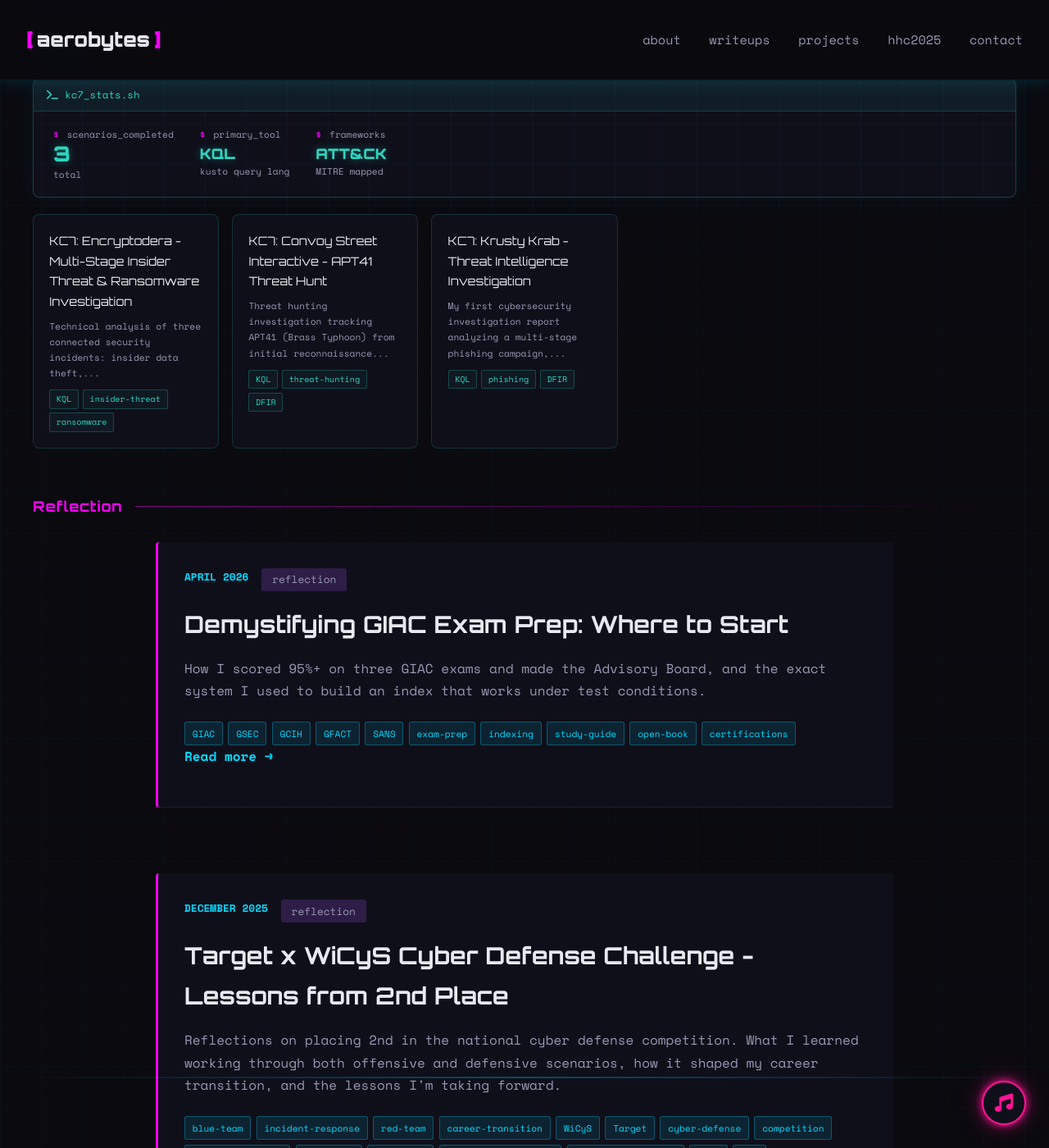
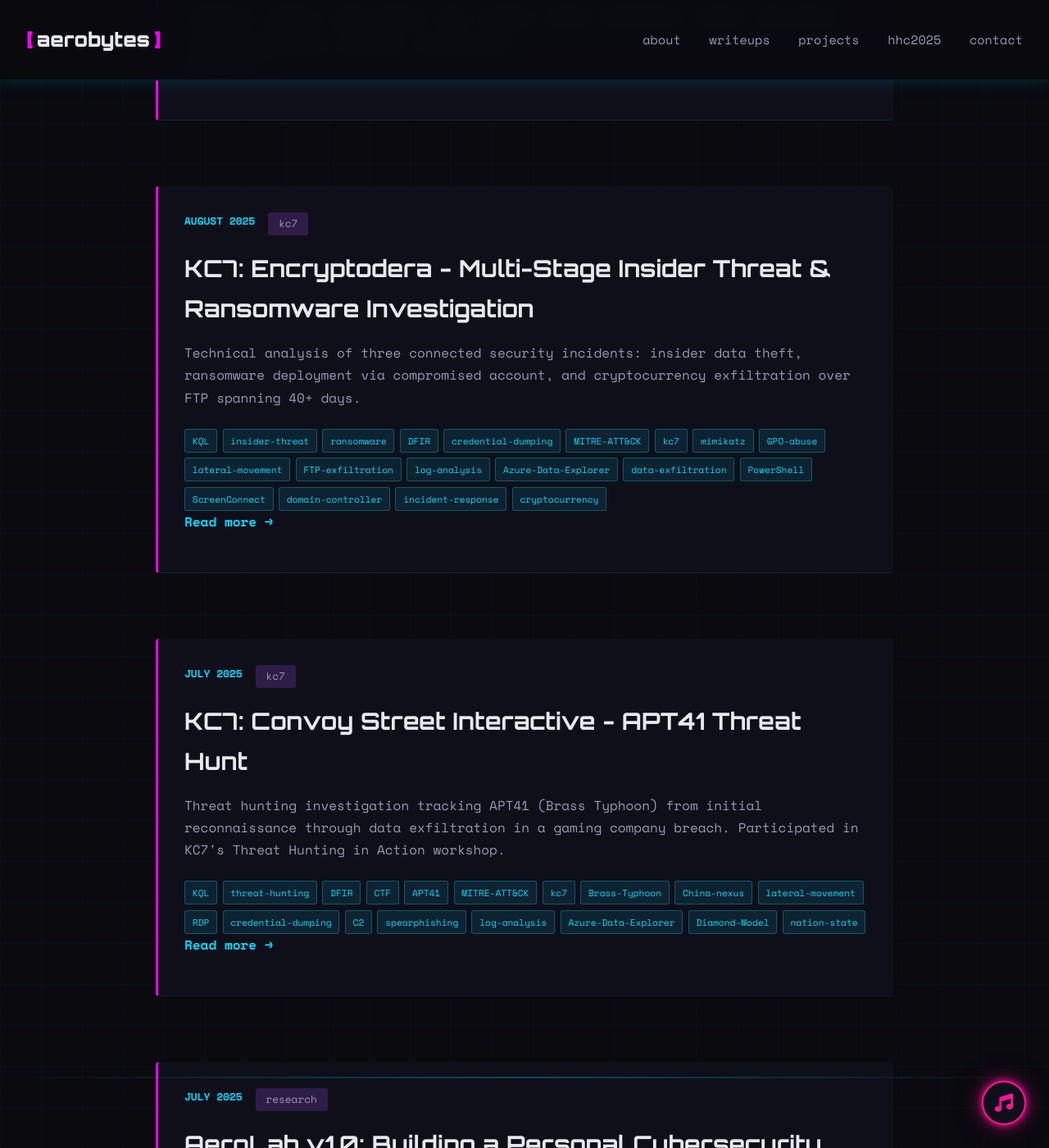
Before and after one commit to Aeronique/aerobytes-site, a Jekyll site: the page built from writeups.html, in a window 1280 px wide and 1400 px high, scrolled down 10827 px. Shown: the whole window at 82% size. Built offline with Jekyll 4.4.1, drawn with Linux system fonts in a browser that asks for light colours; some of the changed text lies outside the part shown.

Commit message:
fix broken stuff

```diff
--- a/assets/js/script.js
+++ b/assets/js/script.js
@@ -531,6 +531,19 @@ document.addEventListener('DOMContentLoaded', function() {
                 // Update active nav state
                 updateActiveNavLink(href);
 
+                // Re-execute any inline <script> tags from the new page
+                // (innerHTML swap doesn't run scripts; this does, safely skipping Aerotunes)
+                currentMain.querySelectorAll('script').forEach(function(oldScript) {
+                    var s = document.createElement('script');
+                    if (oldScript.src) {
+                        s.src = oldScript.src;
+                    } else {
+                        s.textContent = oldScript.textContent;
+                    }
+                    document.head.appendChild(s);
+                    document.head.removeChild(s);
+                });
+
                 // Re-initialize page scripts
                 reinitPage();
             })
--- a/writeups.html
+++ b/writeups.html
@@ -469,8 +469,38 @@ permalink: /writeups/
             <span class="prompt">$</span> showing <span id="wuResultSpan">all writeups</span>
         </div>
 
+        <!-- ====== ALL (chronological) ====== -->
+        <div class="wu-section" id="sec-all">
+            <div class="writeups-list">
+                {% for post in site.posts %}
+                <div class="writeup-item" data-type="{{ post.category }}" data-s="{{ post.title | downcase }} {{ post.tags | join: ' ' | downcase }} {{ post.excerpt | strip_html | downcase | truncatewords: 20 }}">
+                    <div class="writeup-meta">
+                        <span class="writeup-date">{{ post.date | date: "%B %Y" | upcase }}</span>
+                        <span class="writeup-category">{{ post.category }}</span>
+                    </div>
+                    <h2 class="writeup-title">{{ post.title }}</h2>
+                    {% if post.series %}
+                    <p style="color: var(--cyber-purple); font-style: italic; margin-top: -0.5rem; margin-bottom: 1rem;">{{ post.series }} // Entry {{ post.entry }}</p>
+                    {% endif %}
+                    <p class="writeup-excerpt">{{ post.excerpt | strip_html | truncatewords: 40 }}</p>
+                    {% if post.tags %}
+                    <div class="writeup-tags">
+                        {% for tag in post.tags %}
+                        <span class="tag">{{ tag }}</span>
+                        {% endfor %}
+                    </div>
+                    {% endif %}
+                    <a href="{{ post.url }}" class="writeup-link">Read more →</a>
+                </div>
+                {% endfor %}
+                {% if site.posts.size == 0 %}
+                <div class="wu-empty" style="display:block;"><span class="prompt">$</span> no posts found</div>
+                {% endif %}
+            </div>
+        </div>
+
         <!-- ====== RESEARCH ====== -->
-        <div class="wu-section" id="sec-research">
+        <div class="wu-section" id="sec-research" style="display:none;">
             <div class="wu-section-head">
                 <h2 class="wu-section-title purple">Research & Projects</h2>
                 <div class="wu-section-line purple"></div>
@@ -505,7 +535,7 @@ permalink: /writeups/
         </div>
 
         <!-- ====== COMPETITION ====== -->
-        <div class="wu-section" id="sec-competition">
+        <div class="wu-section" id="sec-competition" style="display:none;">
             <div class="wu-section-head">
                 <h2 class="wu-section-title pink">CTF & Competition</h2>
                 <div class="wu-section-line pink"></div>
@@ -540,7 +570,7 @@ permalink: /writeups/
         </div>
 
         <!-- ====== LABS ====== -->
-        <div class="wu-section" id="sec-labs">
+        <div class="wu-section" id="sec-labs" style="display:none;">
             <div class="wu-section-head">
                 <h2 class="wu-section-title blue">Labs & Practice</h2>
                 <div class="wu-section-line blue"></div>
@@ -686,7 +716,7 @@ permalink: /writeups/
         </div>
 
         <!-- ====== REFLECTION ====== -->
-        <div class="wu-section" id="sec-reflection">
+        <div class="wu-section" id="sec-reflection" style="display:none;">
             <div class="wu-section-head">
                 <h2 class="wu-section-title magenta">Reflection</h2>
                 <div class="wu-section-line magenta"></div>
@@ -799,6 +831,14 @@ permalink: /writeups/
         }
 
         var total = 0;
+
+        if (showAll) {
+            document.querySelectorAll('#sec-all [data-type]').forEach(function(item) {
+                var match = !q || (item.dataset.s && item.dataset.s.includes(q));
+                item.style.display = match ? '' : 'none';
+                if (match) total++;
+            });
+        }
 
         if (showResearch) {
             document.querySelectorAll('[data-type="research"]').forEach(function(item) {
```
Also changed, not shown: other parts of writeups.html (+6 -4 lines).
